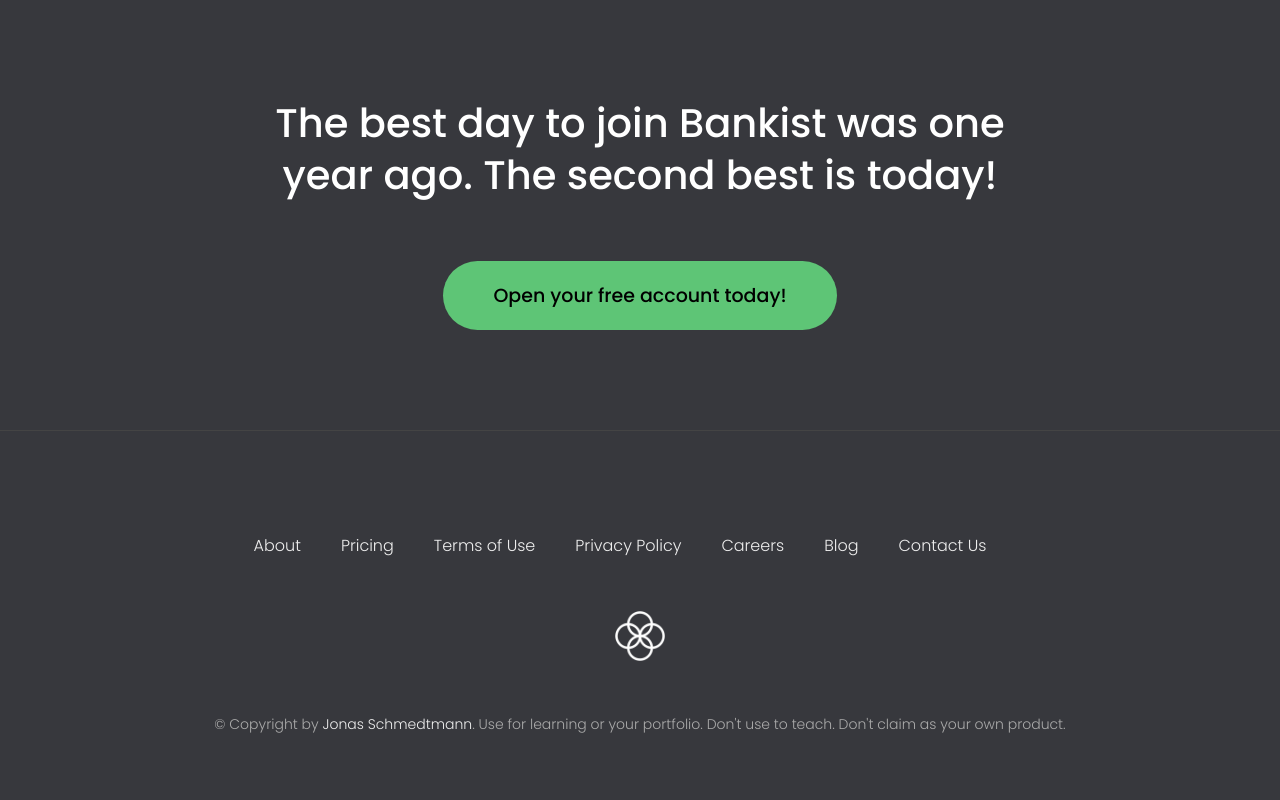
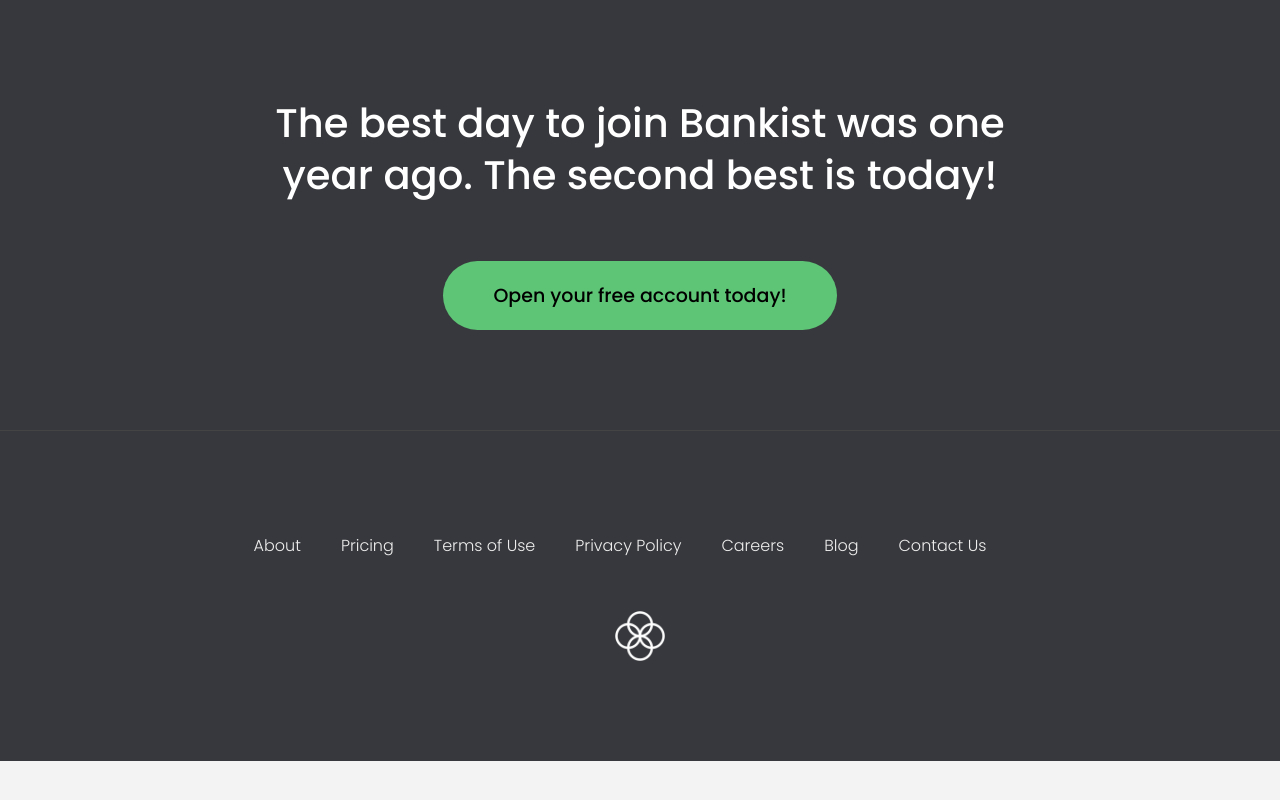
Before and after one commit to yndvp/bankist-website, a plain HTML site: page index.html in a window 1280 px wide. Shown: the part 4199-4999 px from the top of the page. After the commit the page ends 4960 px from the top, so only its background shows below. Drawn offline with Linux system fonts and the light colour scheme.

Commit message:
final commit

```diff
--- a/index.html
+++ b/index.html
@@ -324,16 +324,6 @@
         </li>
       </ul>
       <img src="img/icon.png" alt="Logo" class="footer__logo" />
-      <p class="footer__copyright">
-        &copy; Copyright by
-        <a
-          class="footer__link twitter-link"
-          target="_blank"
-          href="https://twitter.com/jonasschmedtman"
-          >Jonas Schmedtmann</a
-        >. Use for learning or your portfolio. Don't use to teach. Don't claim
-        as your own product.
-      </p>
     </footer>
 
     <div class="modal hidden">
--- a/style.css
+++ b/style.css
@@ -573,17 +573,6 @@ h4 {
   height: 5rem;
   display: block;
   margin: 0 auto;
-  margin-bottom: 5rem;
-}
-
-.footer__copyright {
-  font-size: 1.4rem;
-  color: #aaa;
-  text-align: center;
-}
-
-.footer__copyright .footer__link {
-  font-size: 1.4rem;
 }
 
 /* MODAL WINDOW */
```
